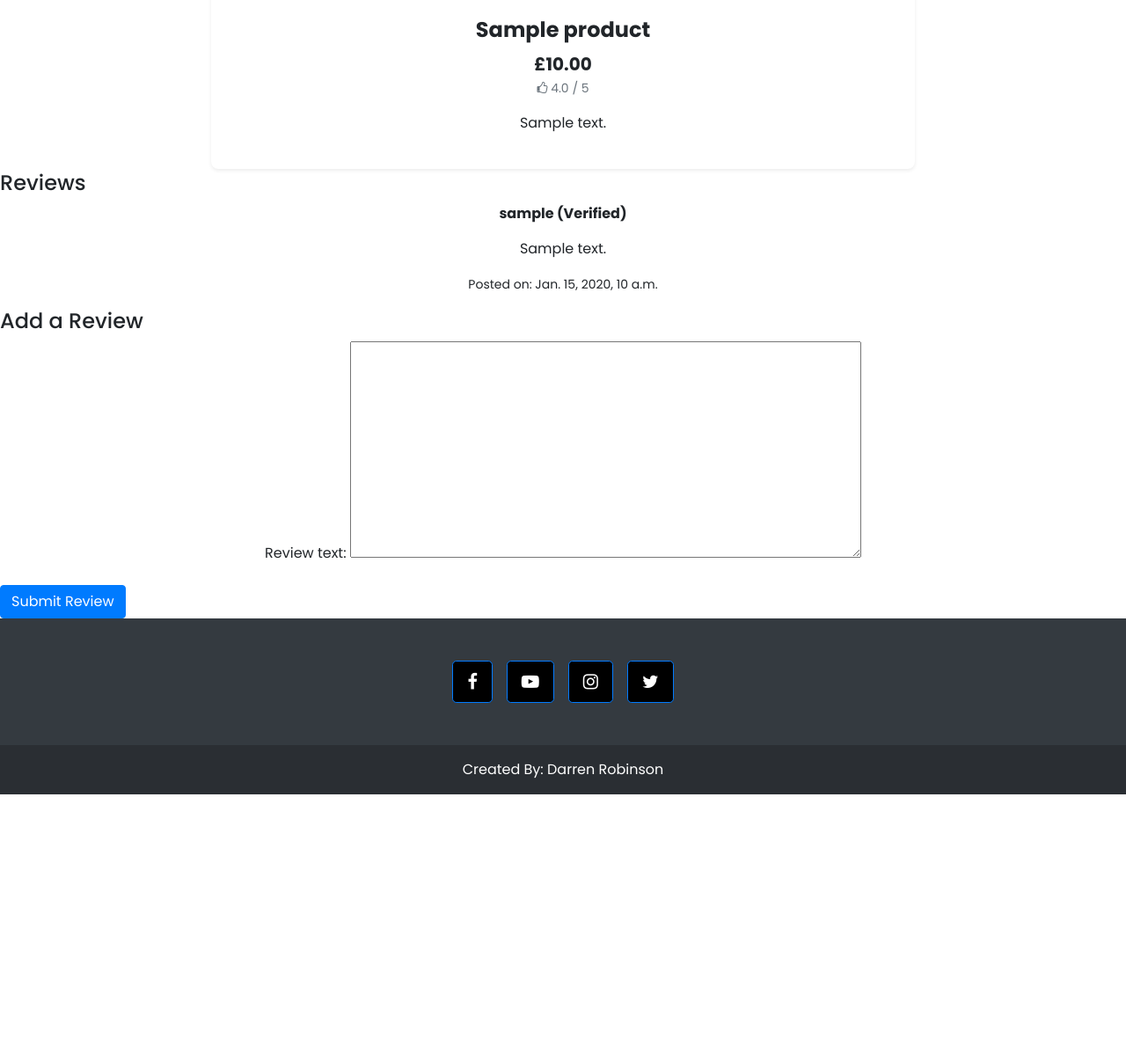
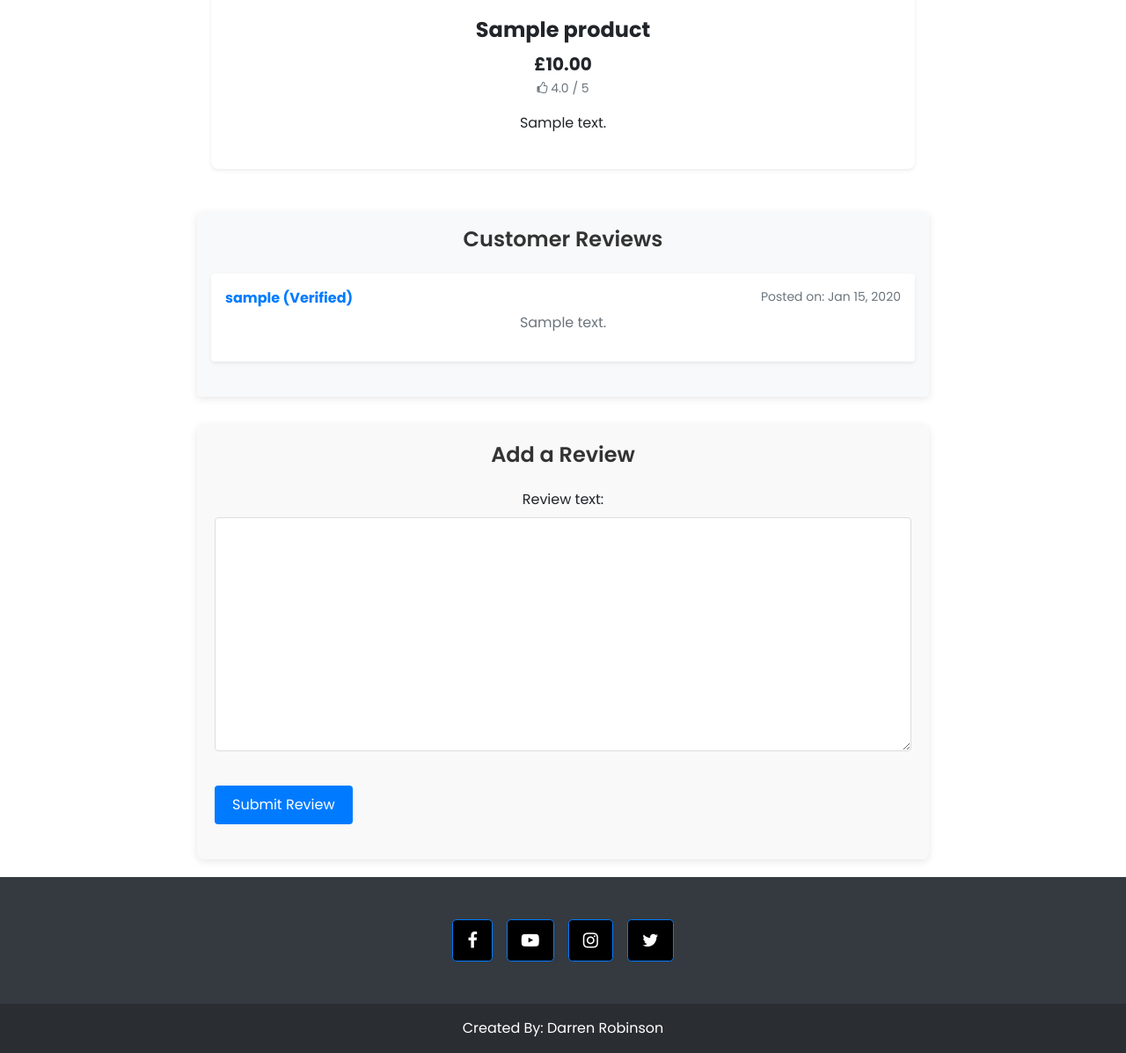
Before and after one commit to darrenrob25/AmberleyArtStore, a Django app: page /products/1/ in a window 1280 px wide. Shown: the part 686-1883 px from the top of the page at 88% size. Before the commit the page ends 1589 px from the top, so only its background shows below. Run offline with Django 3.2, Linux system fonts and the light colour scheme; tables that the repository leaves empty hold one stand-in row (values such as "Sample post"); grey boxes marked "Sample" are stand-in pictures; parts of the project's set-up code (start-up, migrations or seed data) failed here and were passed over.

Commit message:
Add: Styling to review section

```diff
--- a/products/templates/products/product_detail.html
+++ b/products/templates/products/product_detail.html
@@ -29,30 +29,40 @@
 </div>
 
 <!-- Reviews Section -->
-<div class="reviews-section">
-    <h4>Reviews</h4>
+<div class="reviews-section mt-5 p-3 bg-light rounded">
+    <h4 class="review-heading">Customer Reviews</h4>
     {% for review in reviews %}
-        <div class="review">
-            <p><strong>{% if review.user %}{{ review.user.username }} (Verified){% else %}Anonymous (Unverified){% endif %}</strong></p>
-            <p>{{ review.review_text }}</p>
-            <p><small>Posted on: {{ review.created_at }}</small></p>
+        <div class="review p-3 mb-4 bg-white shadow-sm rounded">
+            <div class="d-flex justify-content-between">
+                <p class="mb-1 font-weight-bold text-primary">
+                    {% if review.user %}{{ review.user.username }} (Verified){% else %}Anonymous (Unverified){% endif %}
+                </p>
+                <p class="mb-1 text-muted small">Posted on: {{ review.created_at|date:"M d, Y" }}</p>
+            </div>
+            <p class="review-text mb-3 text-secondary">{{ review.review_text }}</p>
+
             {% if review.user == request.user or request.user.is_staff %}
-                <a href="{% url 'edit_review' review.id %}">Edit</a> |
-                <a href="{% url 'delete_review' review.id %}" class="text-danger" onclick="return confirm('Are you sure you want to delete this review?');">Delete</a>
+                <div class="review-actions">
+                    <a href="{% url 'edit_review' review.id %}" class="btn btn-sm btn-outline-primary mr-2">Edit</a>
+                    <a href="{% url 'delete_review' review.id %}" class="btn btn-sm btn-outline-danger"
+                       onclick="return confirm('Are you sure you want to delete this review?');">Delete</a>
+                </div>
             {% endif %}
         </div>
     {% empty %}
-        <p>No reviews yet.</p>
+        <p class="text-muted">No reviews yet. Be the first to add one!</p>
     {% endfor %}
 </div>
 
 <!-- Add Review Form -->
-<h4>Add a Review</h4>
-<form method="post">
-    {% csrf_token %}
-    {{ form.as_p }}
-    <button type="submit" class="btn btn-primary">Submit Review</button>
-</form>
+<div class="add-review-container">
+    <h4 class="review-heading">Add a Review</h4>
+    <form method="post" class="review-form">
+        {% csrf_token %}
+        {{ form.as_p }}
+        <button type="submit" class="btn btn-submit-review">Submit Review</button>
+    </form>
+</div>
 
 <!-- Modal for Product Image -->
 <div class="modal fade" id="imageDetailModal" tabindex="-1" role="dialog" aria-labelledby="imageDetailModalLabel" aria-hidden="true">
--- a/static/css/base.css
+++ b/static/css/base.css
@@ -125,3 +125,75 @@ p{
         margin: 20px;
     }
 }
+
+.add-review-container,
+.reviews-section {
+    margin-top: 2rem;
+    padding: 20px;
+    background-color: #f9f9f9;
+    border-radius: 8px;
+    box-shadow: 0 2px 10px rgba(0, 0, 0, 0.1);
+    max-width: 65%;
+    margin-left: auto;
+    margin-right: auto;
+}
+
+.review-heading {
+    font-size: 1.5rem;
+    font-weight: 600;
+    margin-bottom: 1.5rem;
+    text-align: center;
+    color: #333;
+}
+
+.review-form {
+    display: flex;
+    flex-direction: column;
+    margin-bottom: 20px;
+}
+
+.review-form .form-group {
+    margin-bottom: 1rem;
+}
+
+.review-form input,
+.review-form textarea {
+    width: 100%;
+    padding: 12px;
+    border-radius: 4px;
+    border: 1px solid #ddd;
+    transition: border-color 0.3s ease;
+}
+
+.review-form input:focus,
+.review-form textarea:focus {
+    border-color: #007bff;
+    outline: none;
+    box-shadow: 0 0 8px rgba(0, 123, 255, 0.2);
+}
+
+.btn-submit-review {
+    background-color: #007bff;
+    color: white;
+    padding: 10px 20px;
+    border-radius: 4px;
+    border: none;
+    font-size: 1rem;
+    cursor: pointer;
+    transition: background-color 0.3s ease;
+    margin-top: 1rem;
+    align-self: flex-start;
+    text-align: center;
+}
+
+.btn-submit-review:hover {
+    background-color: #0056b3;
+}
+
+.btn-submit-review:active {
+    background-color: #00408a;
+}
+
+footer {
+    margin-top:20px;
+}
```
